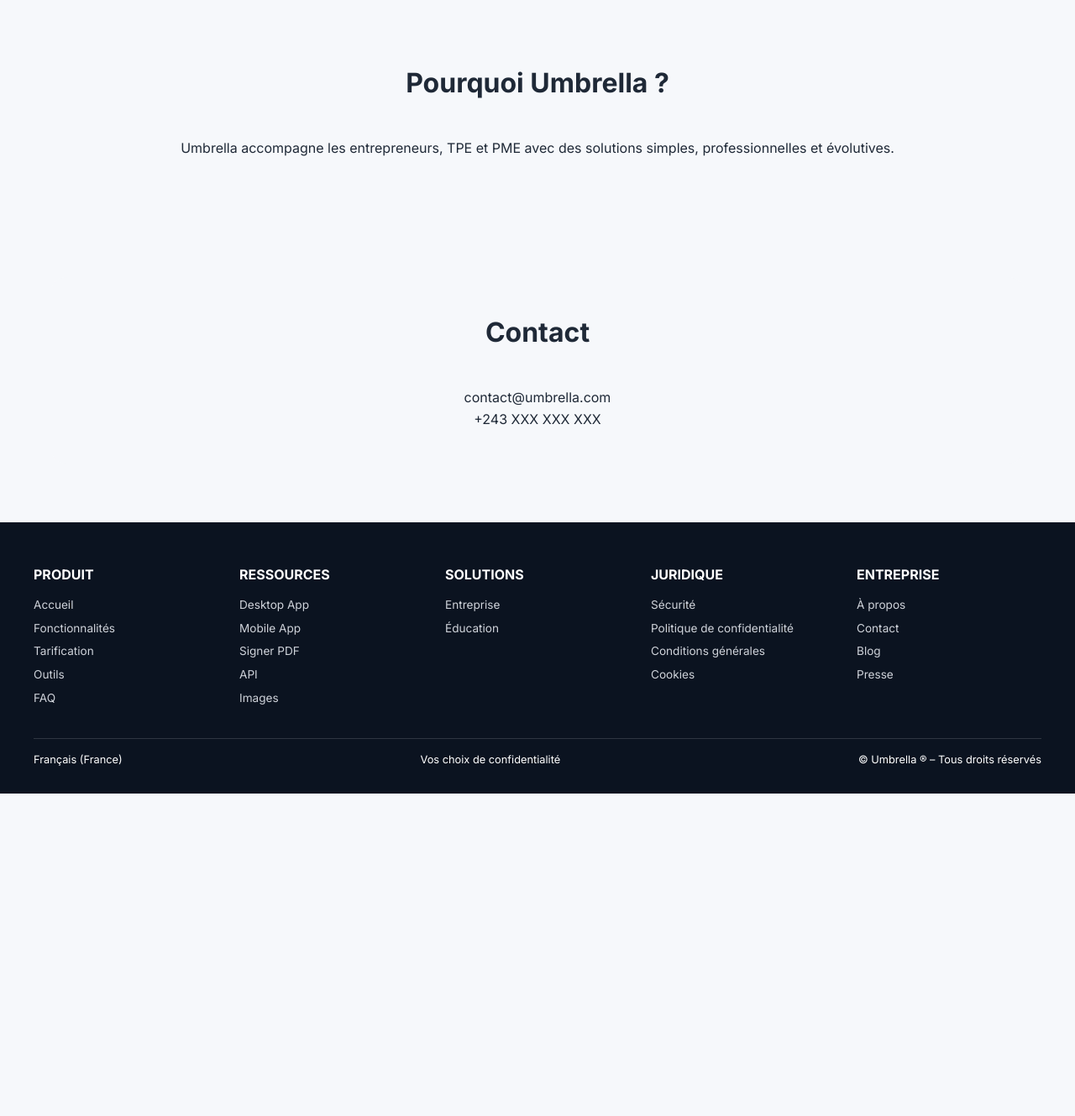
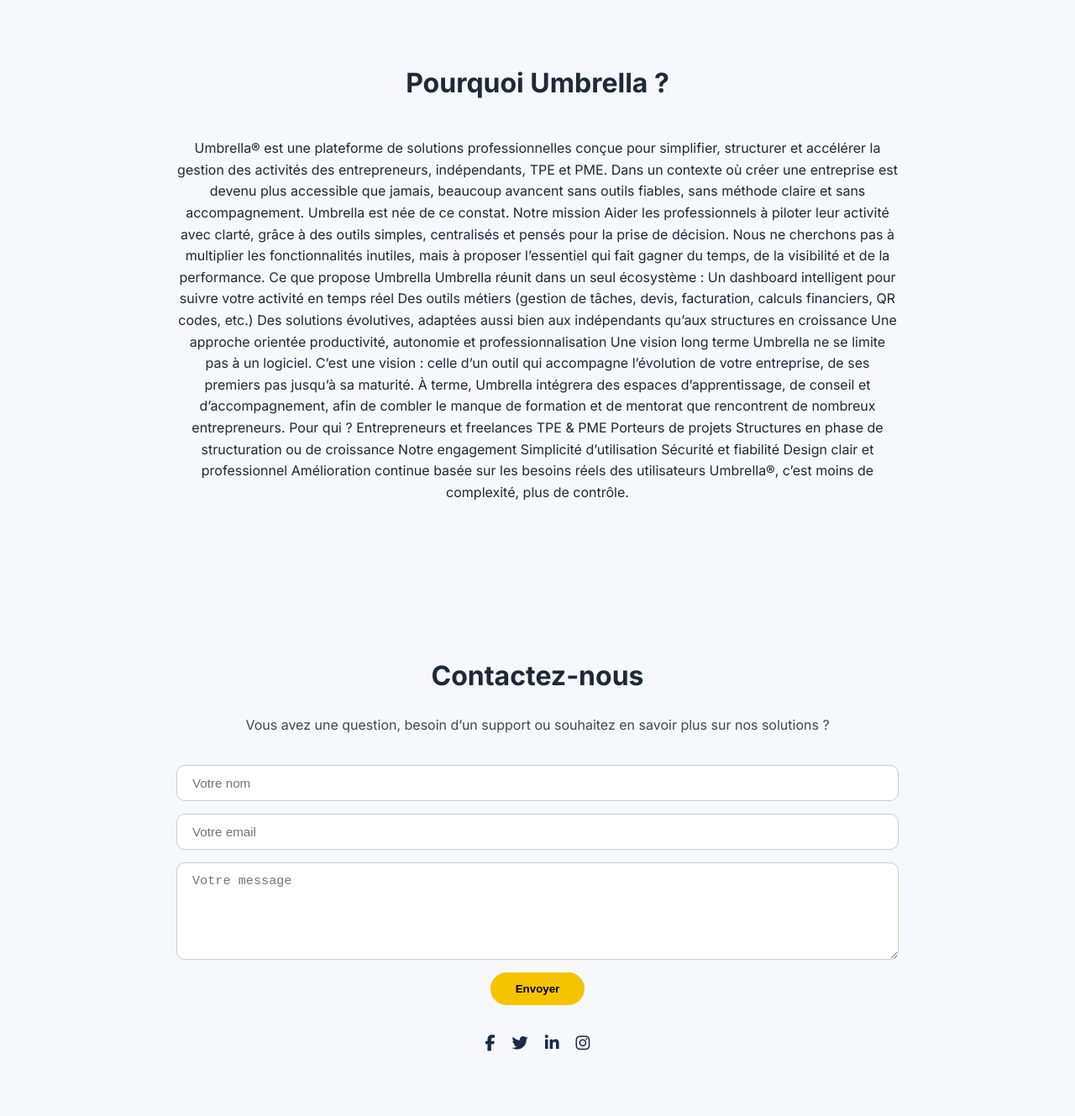
Before and after one commit to chrismsmr-celcom/umbrella-site, a plain HTML site: page index.html in a window 1280 px wide. Shown: the part 1071-2400 px from the top of the page at 84% size. Before the commit the page ends 2016 px from the top, so only its background shows below. Drawn offline with Linux system fonts and the light colour scheme.

Commit message:
Update index.html

```diff
--- a/index.html
+++ b/index.html
@@ -300,6 +300,73 @@
 
 .about{text-align:center;max-width:900px;margin:auto;}
 .contact{background:var(--bg);border-radius:20px;padding:40px;text-align:center;}
+.contact{
+  background:var(--bg);
+  border-radius:20px;
+  padding:60px 20px;
+  text-align:center;
+  max-width:900px;
+  margin:50px auto;
+}
+
+.contact h2{
+  font-size:2rem;
+  margin-bottom:20px;
+}
+
+.contact p{
+  font-size:1rem;
+  margin-bottom:35px;
+  opacity:.85;
+}
+
+.contact form{
+  display:flex;
+  flex-direction:column;
+  gap:15px;
+  margin-bottom:30px;
+}
+
+.contact input, .contact textarea{
+  width:100%;
+  padding:12px 18px;
+  border-radius:10px;
+  border:1px solid #ccc;
+  font-size:.95rem;
+}
+
+.contact button{
+  align-self:center;
+  padding:12px 30px;
+  border-radius:30px;
+  font-weight:700;
+  cursor:pointer;
+  background:var(--accent);
+  color:#000;
+  border:none;
+  transition:.3s;
+}
+.contact button:hover{
+  background:#ffd700;
+  transform:scale(1.05);
+}
+
+/* RESEAUX SOCIAUX */
+.socials{
+  display:flex;
+  justify-content:center;
+  gap:20px;
+  font-size:1.2rem;
+}
+
+.socials a{
+  color:var(--secondary);
+  transition:.3s;
+}
+
+.socials a:hover{
+  color:var(--accent);
+}
 
 /* ================= FOOTER ================= */
 footer{
@@ -450,14 +517,75 @@
 <!-- ABOUT -->
 <section class="section about">
   <h2>Pourquoi Umbrella ?</h2>
-  <p>Umbrella accompagne les entrepreneurs, TPE et PME avec des solutions simples, professionnelles et évolutives.</p>
+  <p>Umbrella® est une plateforme de solutions professionnelles conçue pour simplifier, structurer et accélérer la gestion des activités des entrepreneurs, indépendants, TPE et PME.
+
+Dans un contexte où créer une entreprise est devenu plus accessible que jamais, beaucoup avancent sans outils fiables, sans méthode claire et sans accompagnement. Umbrella est née de ce constat.
+
+Notre mission
+
+Aider les professionnels à piloter leur activité avec clarté, grâce à des outils simples, centralisés et pensés pour la prise de décision.
+
+Nous ne cherchons pas à multiplier les fonctionnalités inutiles, mais à proposer l’essentiel qui fait gagner du temps, de la visibilité et de la performance.
+
+Ce que propose Umbrella
+
+Umbrella réunit dans un seul écosystème :
+
+Un dashboard intelligent pour suivre votre activité en temps réel
+
+Des outils métiers (gestion de tâches, devis, facturation, calculs financiers, QR codes, etc.)
+
+Des solutions évolutives, adaptées aussi bien aux indépendants qu’aux structures en croissance
+
+Une approche orientée productivité, autonomie et professionnalisation
+
+Une vision long terme
+
+Umbrella ne se limite pas à un logiciel. C’est une vision :
+celle d’un outil qui accompagne l’évolution de votre entreprise, de ses premiers pas jusqu’à sa maturité.
+
+À terme, Umbrella intégrera des espaces d’apprentissage, de conseil et d’accompagnement, afin de combler le manque de formation et de mentorat que rencontrent de nombreux entrepreneurs.
+
+Pour qui ?
+
+Entrepreneurs et freelances
+
+TPE & PME
+
+Porteurs de projets
+
+Structures en phase de structuration ou de croissance
+
+Notre engagement
+
+Simplicité d’utilisation
+
+Sécurité et fiabilité
+
+Design clair et professionnel
+
+Amélioration continue basée sur les besoins réels des utilisateurs
+
+Umbrella®, c’est moins de complexité, plus de contrôle.</p>
 </section>
 
 <!-- CONTACT -->
-<section class="section">
-  <div class="contact">
-    <h2>Contact</h2>
-    <p>contact@umbrella.com<br>+243 XXX XXX XXX</p>
+<section class="contact">
+  <h2>Contactez-nous</h2>
+  <p>Vous avez une question, besoin d’un support ou souhaitez en savoir plus sur nos solutions ?</p>
+
+  <form id="contactForm">
+    <input type="text" name="name" placeholder="Votre nom" required>
+    <input type="email" name="email" placeholder="Votre email" required>
+    <textarea name="message" placeholder="Votre message" rows="5" required></textarea>
+    <button type="submit" class="cta-primary">Envoyer</button>
+  </form>
+
+  <div class="socials">
+    <a href="https://www.facebook.com" target="_blank"><i class="fab fa-facebook-f"></i></a>
+    <a href="https://www.twitter.com" target="_blank"><i class="fab fa-twitter"></i></a>
+    <a href="https://www.linkedin.com" target="_blank"><i class="fab fa-linkedin-in"></i></a>
+    <a href="https://www.instagram.com" target="_blank"><i class="fab fa-instagram"></i></a>
   </div>
 </section>
 
```
